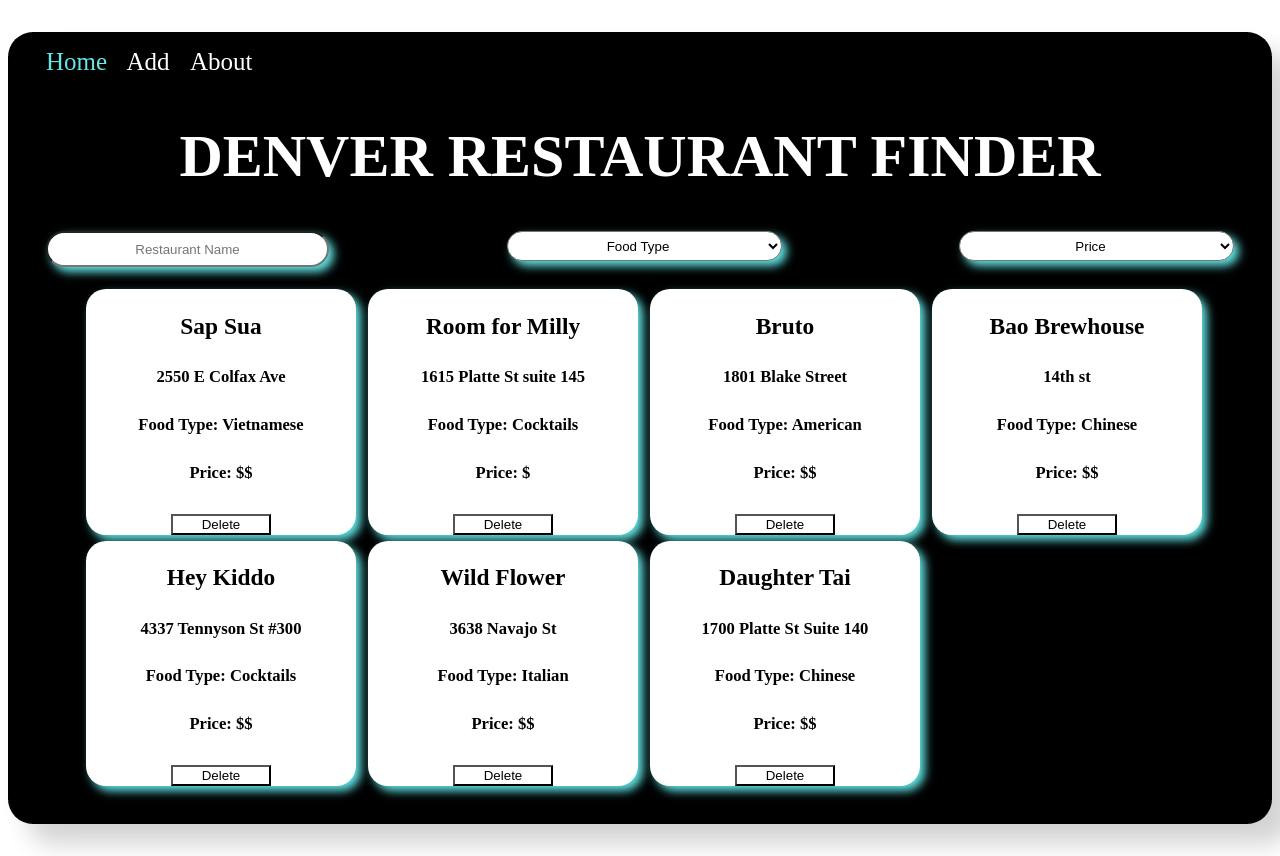
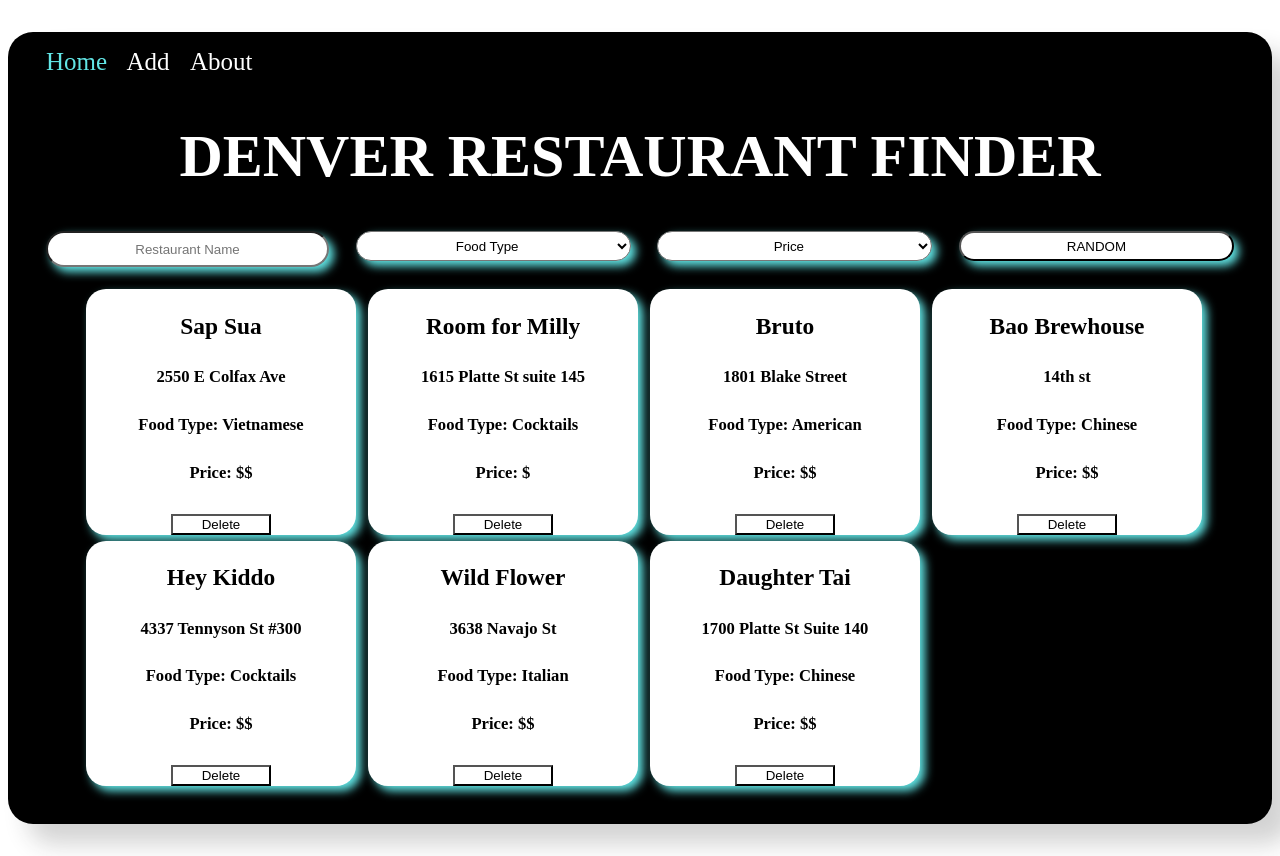
Before and after one commit to ianjuly4/restaurant, a React (Create React App) app in the folder restaurant/: page / in a window 1280 px wide. Built offline with nearby package versions, Linux system fonts and the light colour scheme; data requests are answered from the project's data file.

Commit message:
filter update.RandomButton

```diff
--- a/restaurant/src/components/Filter.js
+++ b/restaurant/src/components/Filter.js
@@ -37,7 +37,7 @@ function Filter({handleTypeChange, handlePriceChange, onSearchChange, search}){
             <option value="$$">$$</option>
             <option value="$$$">$$$</option>
           </select>
-
+          <button>RANDOM</button>
         </div>
       );
 
--- a/restaurant/src/index.css
+++ b/restaurant/src/index.css
@@ -45,7 +45,8 @@
     justify-content: space-between;
 }
   .Filter select,
-  .Filter input {
+  .Filter input,
+  .Filter button {
     text-align: center;
     width: 275px;
     height: 30px;
```
Also changed, not shown: 1 other file (tests, documents, lock files or other folders).
